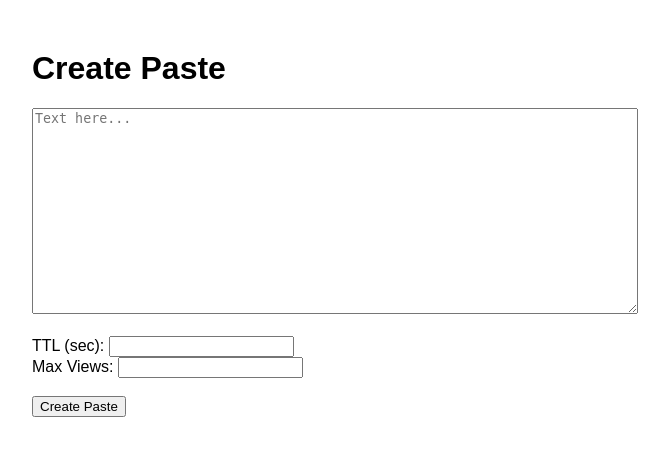
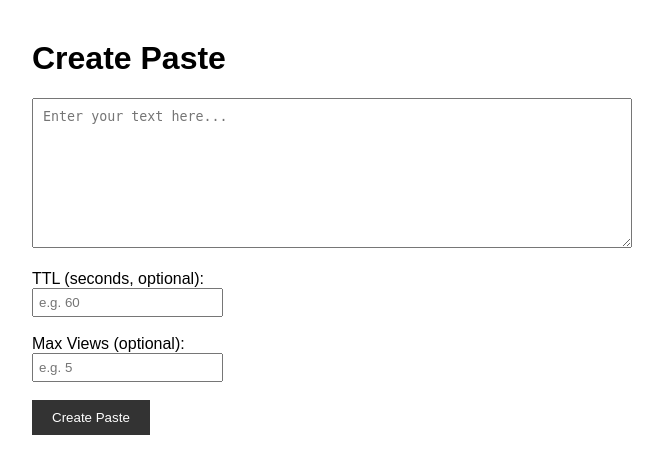
Before and after one commit to rodeatharva04/project1, a Django app: page / in a window 1280 px wide. Shown: the top 474 px of the page, without its empty margins (308-977 px from the left). Run offline with Django 5.2, Linux system fonts and the light colour scheme.

Commit message:
Update index.html

```diff
--- a/templates/pastes/index.html
+++ b/templates/pastes/index.html
@@ -1,26 +1,65 @@
 <!DOCTYPE html>
 <html>
-<head><title>Pastebin Lite</title></head>
-<body style="font-family:sans-serif;max-width:600px;margin:50px auto;">
+<head>
+    <meta charset="UTF-8">
+    <title>Pastebin Lite</title>
+    <meta name="viewport" content="width=device-width, initial-scale=1">
+    <style>
+        body { font-family: sans-serif; max-width: 600px; margin: 40px auto; padding: 0 20px; }
+        textarea { width: 100%; height: 150px; padding: 10px; box-sizing: border-box; }
+        input { padding: 5px; }
+        button { padding: 10px 20px; background: #333; color: #fff; border: none; cursor: pointer; }
+        button:hover { background: #555; }
+        .result { margin-top: 20px; padding: 10px; background: #f0f0f0; word-break: break-all; }
+    </style>
+</head>
+<body>
     <h1>Create Paste</h1>
-    <textarea id="content" style="width:100%;height:200px;" placeholder="Text here..."></textarea><br><br>
-    TTL (sec): <input type="number" id="ttl"><br>
-    Max Views: <input type="number" id="max_v"><br><br>
-    <button onclick="submit()">Create Paste</button>
-    <div id="out" style="margin-top:20px;font-weight:bold;"></div>
+    <textarea id="content" placeholder="Enter your text here..."></textarea>
+    <br><br>
+    <label>TTL (seconds, optional):</label><br>
+    <input type="number" id="ttl" placeholder="e.g. 60">
+    <br><br>
+    <label>Max Views (optional):</label><br>
+    <input type="number" id="max_v" placeholder="e.g. 5">
+    <br><br>
+    <button onclick="submitPaste()">Create Paste</button>
+
+    <div id="out" class="result" style="display:none;"></div>
+
     <script>
-        async function submit() {
-            const res = await fetch('/api/pastes', {
-                method: 'POST',
-                body: JSON.stringify({
-                    content: document.getElementById('content').value,
-                    ttl_seconds: parseInt(document.getElementById('ttl').value) || null,
-                    max_views: parseInt(document.getElementById('max_v').value) || null
-                })
-            });
-            const data = await res.json();
-            document.getElementById('out').innerHTML = data.url ?
-                `URL: <a href="${data.url}">${data.url}</a>` : `Error: ${data.error}`;
+        async function submitPaste() {
+            const out = document.getElementById('out');
+            out.style.display = 'block';
+            out.innerText = 'Creating...';
+
+            const payload = {
+                content: document.getElementById('content').value,
+            };
+
+            const ttl = document.getElementById('ttl').value;
+            if (ttl) payload.ttl_seconds = parseInt(ttl);
+
+            const maxV = document.getElementById('max_v').value;
+            if (maxV) payload.max_views = parseInt(maxV);
+
+            try {
+                const res = await fetch('/api/pastes', {
+                    method: 'POST',
+                    headers: {'Content-Type': 'application/json'},
+                    body: JSON.stringify(payload)
+                });
+
+                const data = await res.json();
+
+                if (res.ok) {
+                    out.innerHTML = `Success! Link:<br><a href="${data.url}">${data.url}</a>`;
+                } else {
+                    out.innerText = `Error: ${data.error || 'Unknown error'}`;
+                }
+            } catch (e) {
+                out.innerText = 'Network Error';
+            }
         }
     </script>
 </body>
```
